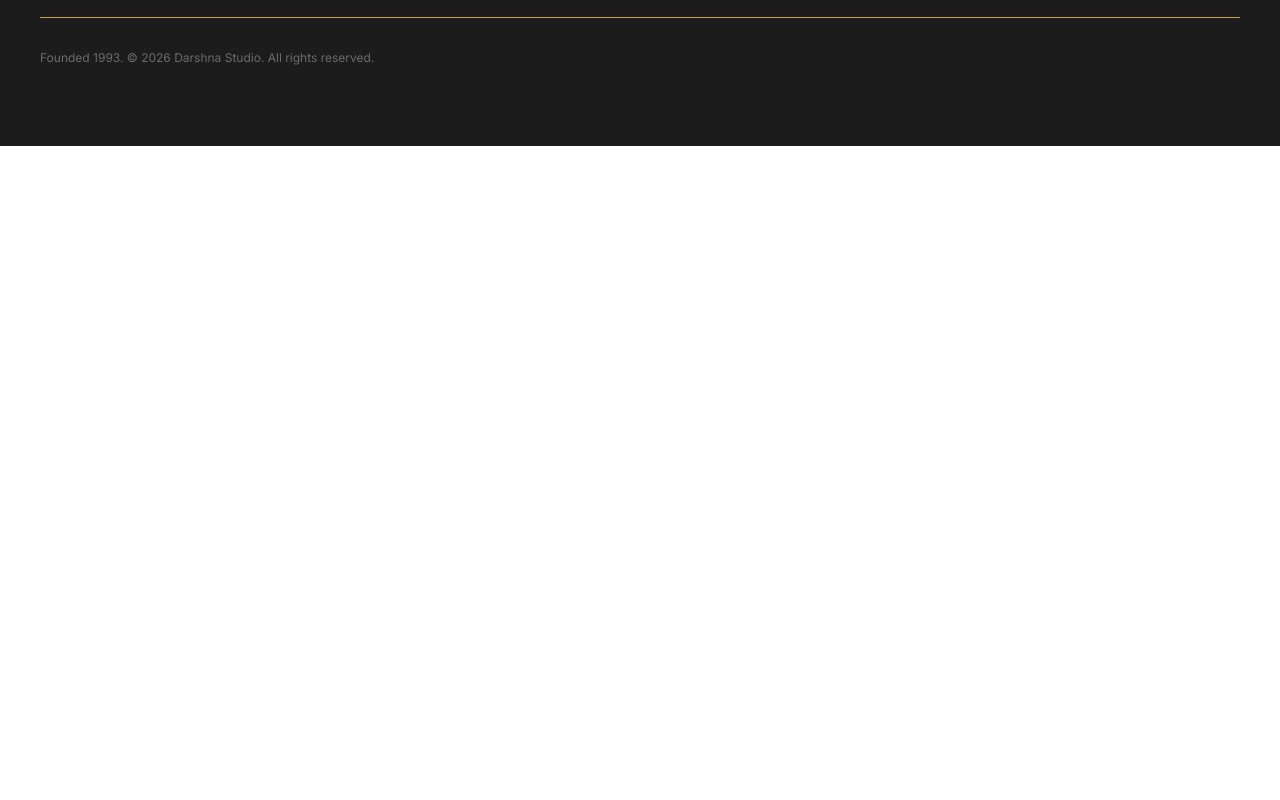
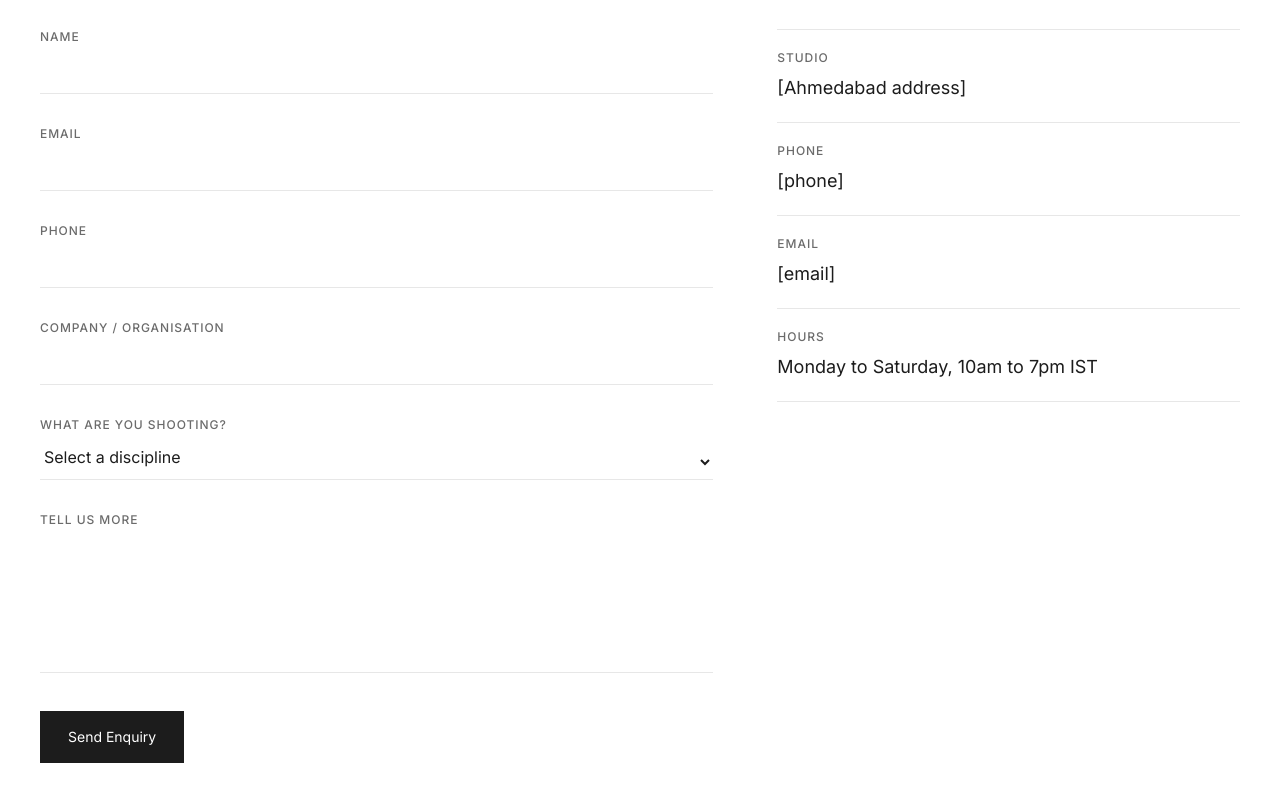
Before and after one commit to definingcode/darshna-studio-website, a React (Vite) app: page /contact in a window 1280 px wide. Shown: the part 700-1500 px from the top of the page. Before the commit the page ends 846 px from the top, so only its background shows below. Built offline with nearby package versions, Linux system fonts and the light colour scheme.

Commit message:
feat(contact): hero, line-input form (console stub), direct contact, map

```diff
--- /dev/null
+++ b/src/components/shared/ContactForm.jsx
@@ -0,0 +1,138 @@
+import { useState } from 'react'
+import Button from '../ui/Button'
+
+const subjects = [
+  'Filmmaking',
+  'Event',
+  'Expo',
+  'Product',
+  'Corporate Shoot',
+  'Corporate Event',
+  'Industrial',
+  'Other',
+]
+
+const fieldClass =
+  'mt-3 w-full bg-transparent border-0 border-b border-soft pb-3 text-ink text-base placeholder:text-mid focus:outline-none focus:border-ink transition-colors'
+const labelClass =
+  'block text-xs font-medium text-mid uppercase tracking-[0.08em]'
+
+function Field({ label, name, type = 'text', required = false, autoComplete }) {
+  return (
+    <div>
+      <label htmlFor={name} className={labelClass}>
+        {label}
+      </label>
+      <input
+        id={name}
+        name={name}
+        type={type}
+        required={required}
+        autoComplete={autoComplete}
+        className={fieldClass}
+      />
+    </div>
+  )
+}
+
+export default function ContactForm() {
+  const [status, setStatus] = useState('idle')
+
+  async function handleSubmit(e) {
+    e.preventDefault()
+    setStatus('sending')
+    const data = Object.fromEntries(new FormData(e.currentTarget).entries())
+    // TODO: wire to Web3Forms once VITE_WEB3FORMS_KEY is in .env
+    console.log('Contact form payload:', data)
+    setTimeout(() => setStatus('success'), 600)
+  }
+
+  if (status === 'success') {
+    return (
+      <div className="border-l-2 border-gold pl-6 py-2">
+        <p className="text-ink text-base md:text-lg">
+          Received. We'll be in touch within one working day.
+        </p>
+      </div>
+    )
+  }
+
+  return (
+    <form onSubmit={handleSubmit} className="space-y-8">
+      <Field
+        label="Name"
+        name="name"
+        required
+        autoComplete="name"
+      />
+      <Field
+        label="Email"
+        name="email"
+        type="email"
+        required
+        autoComplete="email"
+      />
+      <Field
+        label="Phone"
+        name="phone"
+        type="tel"
+        autoComplete="tel"
+      />
+      <Field
+        label="Company / Organisation"
+        name="company"
+        autoComplete="organization"
+      />
+
+      <div>
+        <label htmlFor="subject" className={labelClass}>
+          What are you shooting?
+        </label>
+        <select
+          id="subject"
+          name="subject"
+          required
+          defaultValue=""
+          className={fieldClass}
+        >
+          <option value="" disabled>
+            Select a discipline
+          </option>
+          {subjects.map((s) => (
+            <option key={s} value={s}>
+              {s}
+            </option>
+          ))}
+        </select>
+      </div>
+
+      <div>
+        <label htmlFor="message" className={labelClass}>
+          Tell us more
+        </label>
+        <textarea
+          id="message"
+          name="message"
+          rows={5}
+          className={`${fieldClass} resize-none`}
+        />
+      </div>
+
+      {status === 'error' && (
+        <p className="text-mid text-sm">
+          {/* TODO: replace [email] placeholder once contact email is provided */}
+          Something went wrong. Please email us directly at [email].
+        </p>
+      )}
+
+      <Button
+        type="submit"
+        variant="primary"
+        size="lg"
+        fullWidthMobile
+      >
+        {status === 'sending' ? 'Sending…' : 'Send Enquiry'}
+      </Button>
+    </form>
+  )
+}
--- a/src/pages/Contact.jsx
+++ b/src/pages/Contact.jsx
@@ -1,7 +1,64 @@
-export default function Contact() {
+import PageHero from '../components/ui/PageHero'
+import SectionLabel from '../components/ui/SectionLabel'
+import Container from '../components/ui/Container'
+import ContactForm from '../components/shared/ContactForm'
+
+function ContactItem({ label, value }) {
   return (
-    <div className="flex items-center justify-center py-32">
-      <h1 className="text-4xl font-bold text-ink tracking-tight">Contact</h1>
+    <div className="py-5">
+      <div className="text-xs font-medium uppercase tracking-[0.08em] text-mid">
+        {label}
+      </div>
+      <div className="mt-2 text-ink text-base md:text-lg">{value}</div>
     </div>
   )
 }
+
+export default function Contact() {
+  return (
+    <>
+      <PageHero
+        eyebrow={<SectionLabel number="01" label="Contact" />}
+        headline="Let's talk."
+        sub="For new projects, partnerships and press."
+      />
+
+      <section className="bg-white py-16 lg:py-24">
+        <Container>
+          <div className="grid grid-cols-1 lg:grid-cols-12 gap-12 lg:gap-16">
+            <div className="lg:col-span-7">
+              <ContactForm />
+            </div>
+            <div className="lg:col-span-5">
+              <div className="divide-y divide-soft border-y border-soft">
+                {/* TODO: needs value */}
+                <ContactItem label="Studio" value="[Ahmedabad address]" />
+                {/* TODO: needs value */}
+                <ContactItem label="Phone" value="[phone]" />
+                {/* TODO: needs value */}
+                <ContactItem label="Email" value="[email]" />
+                <ContactItem
+                  label="Hours"
+                  value="Monday to Saturday, 10am to 7pm IST"
+                />
+              </div>
+            </div>
+          </div>
+        </Container>
+      </section>
+
+      <section className="bg-soft">
+        <div className="aspect-[16/7] w-full">
+          <iframe
+            title="Darshna Studio location"
+            // TODO: replace with precise studio coordinates once address confirmed
+            src="https://maps.google.com/maps?q=Ahmedabad,Gujarat&t=&z=12&ie=UTF8&iwloc=&output=embed"
+            className="w-full h-full border-0"
+            loading="lazy"
+            referrerPolicy="no-referrer-when-downgrade"
+          />
+        </div>
+      </section>
+    </>
+  )
+}
```
